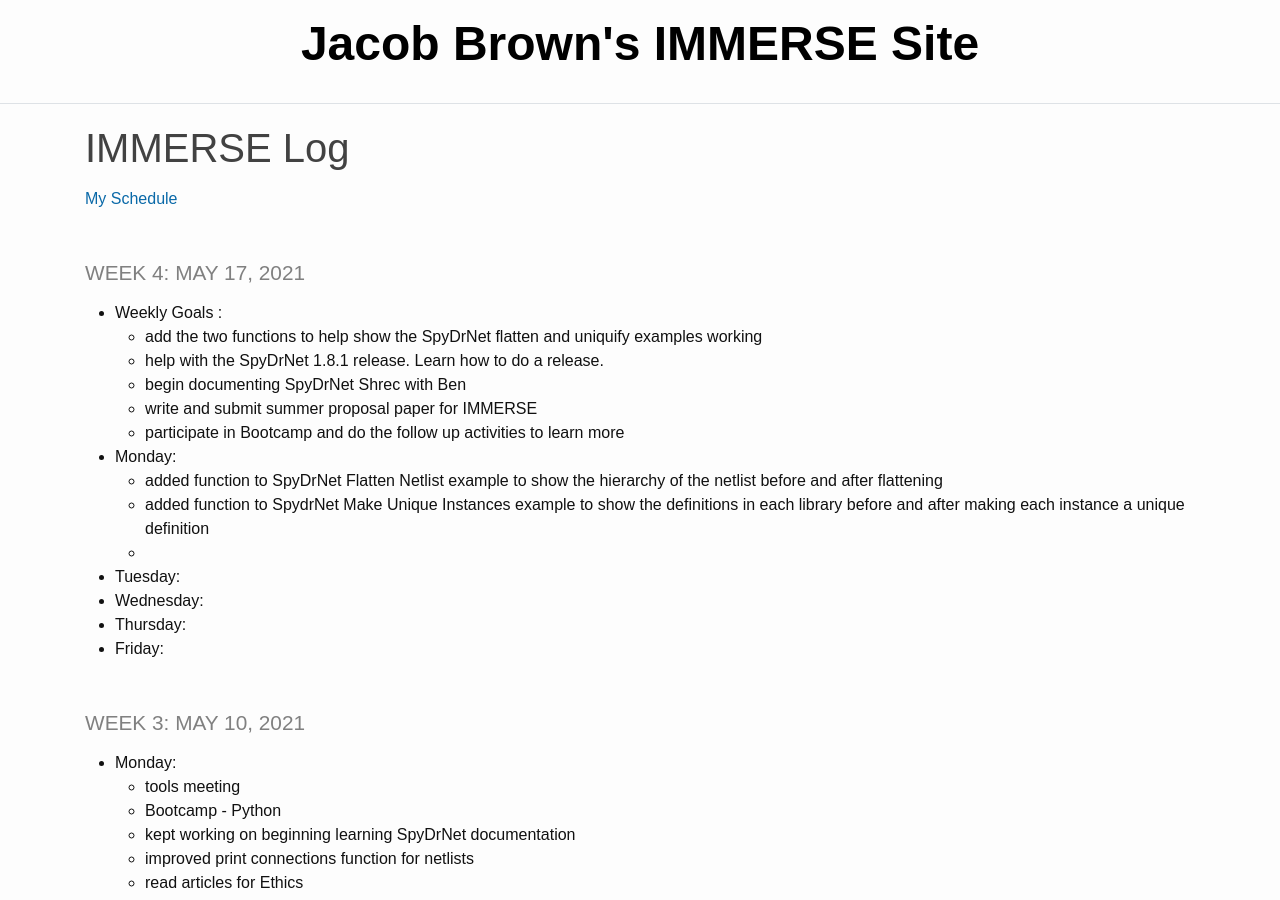
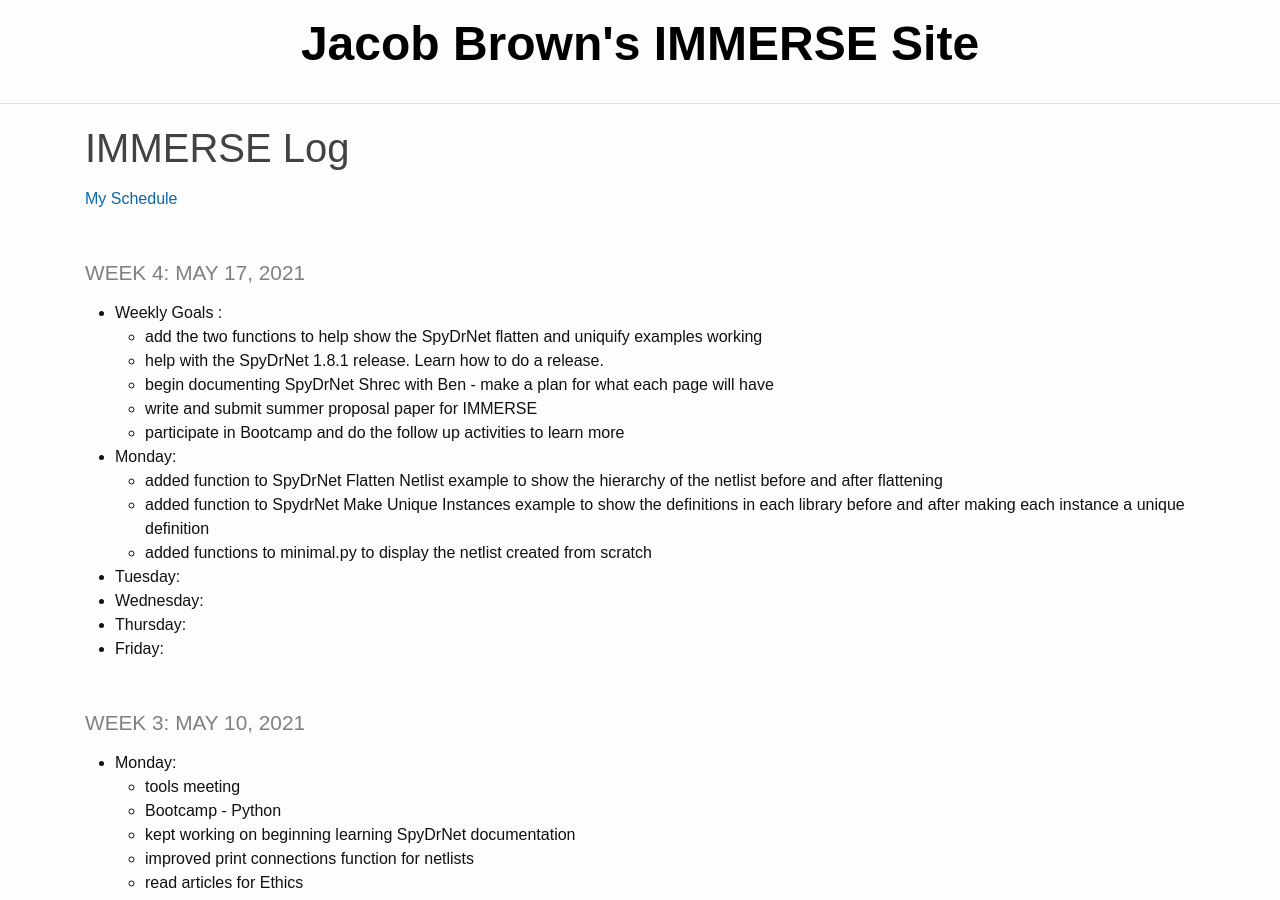
Before and after one commit to jacobdbrown4/jacob_brown, a Jekyll site: the page built from _pages/log.md, in a window 1280 px wide and 900 px high. Built offline with Jekyll 4.4.1, drawn with Linux system fonts in a browser that asks for light colours.

Commit message:
updated log

```diff
--- a/_pages/log.md
+++ b/_pages/log.md
@@ -9,14 +9,14 @@ title: IMMERSE Log
 * **Weekly Goals** :
   * add the two functions to help show the SpyDrNet flatten and uniquify examples working
   * help with the SpyDrNet 1.8.1 release. Learn how to do a release.
-  * begin documenting SpyDrNet Shrec with Ben
+  * begin documenting SpyDrNet Shrec with Ben - make a plan for what each page will have
   * write and submit summer proposal paper for IMMERSE
   * participate in Bootcamp and do the follow up activities to learn more
 
 * **Monday**:
   * added function to SpyDrNet Flatten Netlist example to show the hierarchy of the netlist before and after flattening
   * added function  to SpydrNet Make Unique Instances example to show the definitions in each library before and after making each instance a unique definition
-  *
+  * added functions to minimal.py to display the netlist created from scratch
 * **Tuesday**:
 * **Wednesday**:
 * **Thursday**:
```
